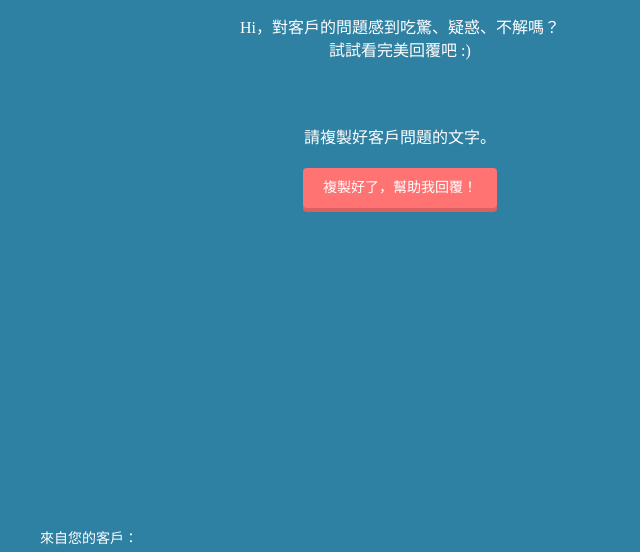
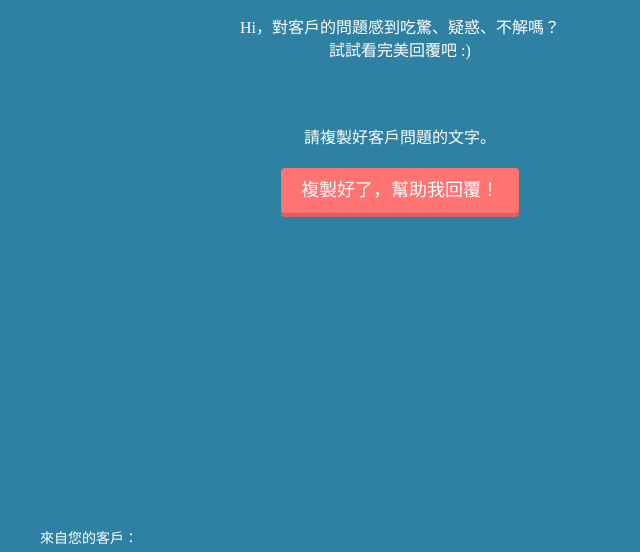
Before and after one commit to weitalu/awesome-answering-machine, an Electron app: page index.html in a window 800 px wide. Shown: the part 248-800 px from the top of the page, without its empty margins (0-640 px from the left). Drawn offline with nearby package versions, Linux system fonts and the light colour scheme; no server answers; a web font is replaced by a local one.

Commit message:
Improve button style to make it more similar to mockup

```diff
--- a/sass/index.scss
+++ b/sass/index.scss
@@ -77,6 +77,7 @@ section {
 
 
 // Specific Styles
+// Step 1
 .app-header,
 .input-area {
 	text-align: center;
@@ -110,3 +111,8 @@ section {
 	margin-bottom: 18px;
 	font-family: 'NotoSans-medium';
 }
+
+.input-area__button {
+	font-size: 18px;
+	font-family: 'NotoSans-regular';
+}
```
Also changed, not shown: css/index.css, 1 other file.
